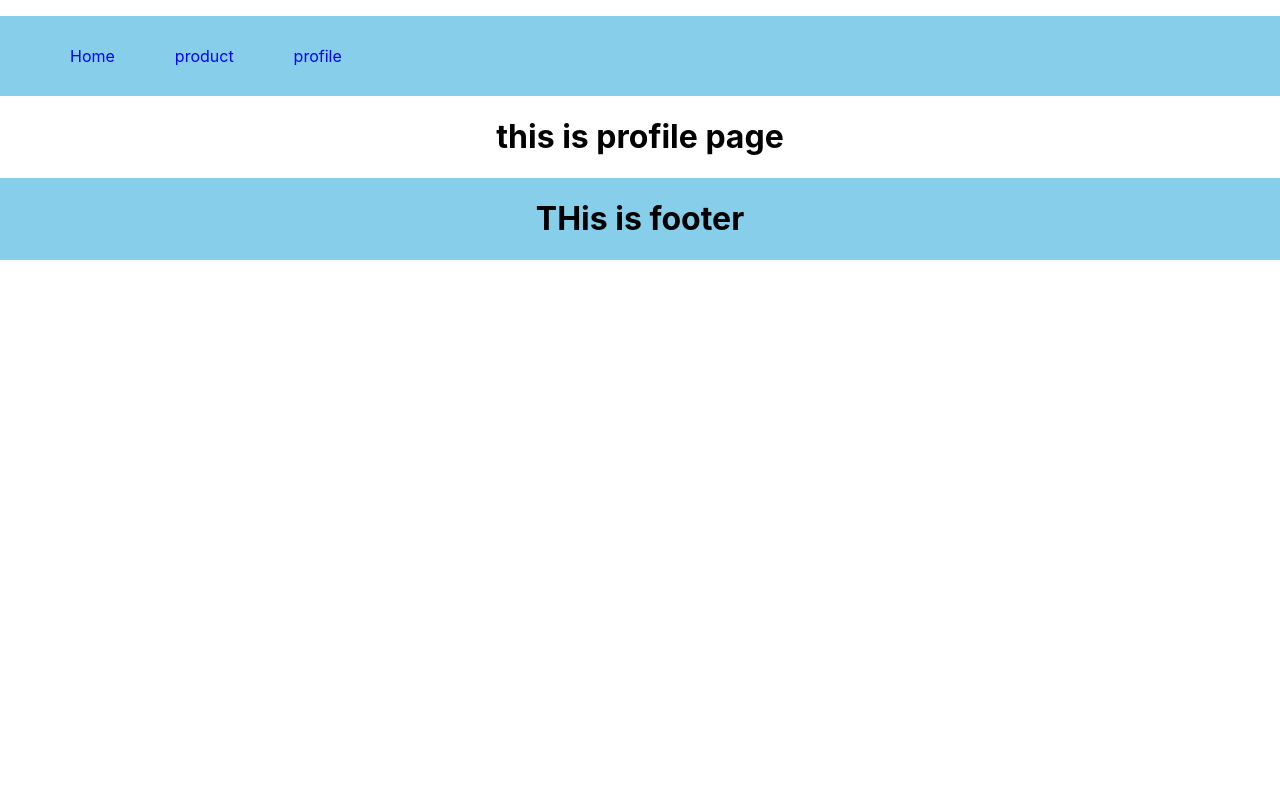
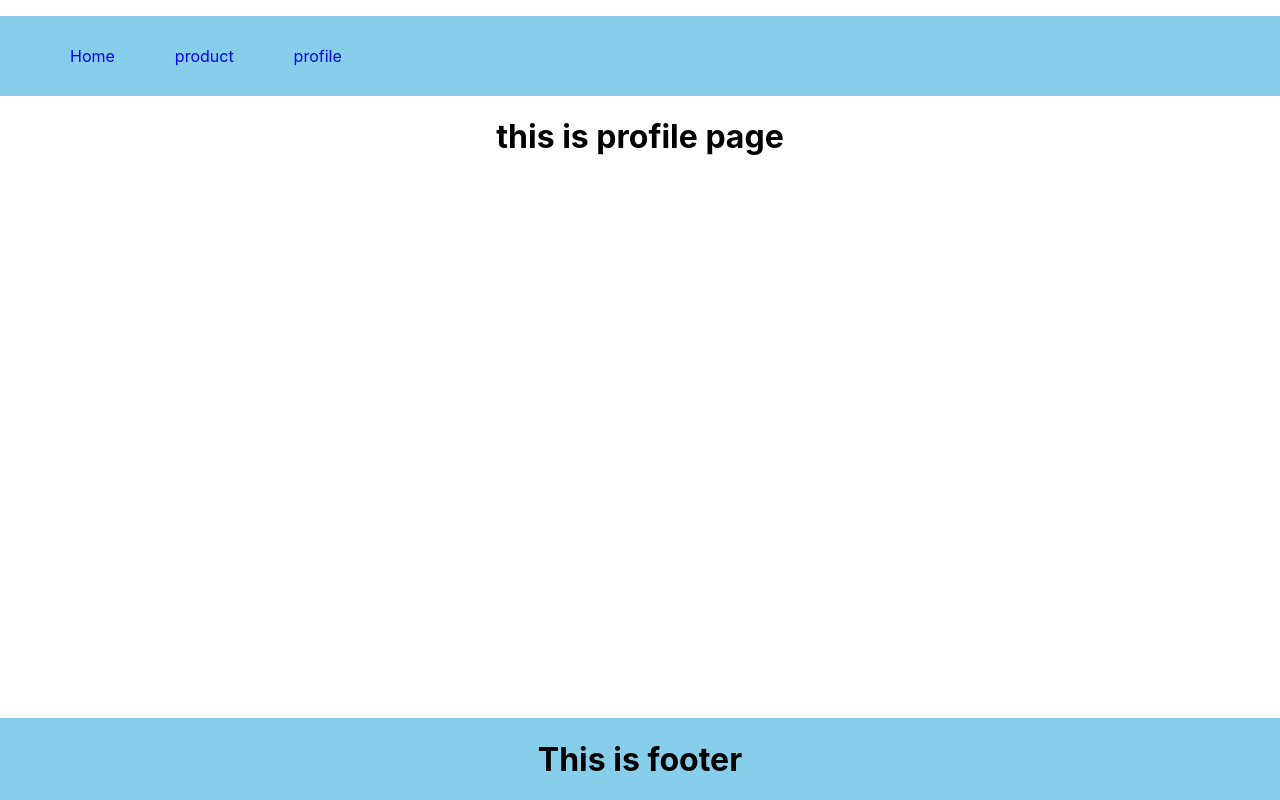
Before and after one commit to arunsaradgi/e-dashboard, a React (Create React App) app in the folder frontend/: page /profile in a window 1280 px wide. Built offline with nearby package versions, Linux system fonts and the light colour scheme.

Commit message:
header and footer

```diff
--- a/frontend/src/App.js
+++ b/frontend/src/App.js
@@ -1,19 +1,22 @@
 import logo from './logo.svg';
 import './App.css';
-import {Routes,Route} from 'react-router-dom';
+import { Routes, Route } from 'react-router-dom';
 import Home from './pages/Home';
 import Product from './pages/Product';
 import Profile from './pages/Profile';
+import Footer from './components/Footer/Footer';
+import Navbar from './components/Navbar/Navbar';
 
 function App() {
   return (
     <div className="App">
+      <Navbar />
       <Routes>
-        <Route path='/' element={<Home />}/>
-        <Route path='/product' element={<Product />}/>
-        <Route path='/profile' element={<Profile />}/>
-
+        <Route path='/' element={<Home />} />
+        <Route path='/product' element={<Product />} />
+        <Route path='/profile' element={<Profile />} />
       </Routes>
+      <Footer />
     </div>
   );
 }
--- a/frontend/src/components/Footer/Footer.css
+++ b/frontend/src/components/Footer/Footer.css
@@ -1,5 +1,7 @@
-.container {
+.footer {
     background: skyblue;
     position: absolute;
     width: 100%;
+    bottom: 0;
+    text-align: center;
 }
--- a/frontend/src/components/Footer/Footer.jsx
+++ b/frontend/src/components/Footer/Footer.jsx
@@ -3,8 +3,8 @@ import styles from "./Footer.css";
 
 const Footer = () => {
   return (
-    <div className="container">
-      <h1>THis is footer</h1>
+    <div className="footer">
+      <h1>This is footer</h1>
     </div>
   );
 };
--- a/frontend/src/pages/Home.jsx
+++ b/frontend/src/pages/Home.jsx
@@ -1,13 +1,9 @@
 import React from "react";
-import Navbar from "../components/Navbar/Navbar";
-import Footer from "../components/Footer/Footer";
 
 const Home = () => {
   return (
     <div>
-      <Navbar />
       <h1>this is home page</h1>
-      <Footer />
     </div>
   );
 };
--- a/frontend/src/pages/Product.jsx
+++ b/frontend/src/pages/Product.jsx
@@ -1,13 +1,9 @@
 import React from "react";
-import Navbar from "../components/Navbar/Navbar";
-import Footer from "../components/Footer/Footer";
 
 const Product = () => {
   return (
     <div>
-      <Navbar />
       <h1>this is product page</h1>
-      <Footer />
     </div>
   );
 };
--- a/frontend/src/pages/Profile.jsx
+++ b/frontend/src/pages/Profile.jsx
@@ -1,13 +1,9 @@
 import React from "react";
-import Navbar from "../components/Navbar/Navbar";
-import Footer from "../components/Footer/Footer";
 
 const Profile = () => {
   return (
     <div>
-      <Navbar />
       <h1>this is profile page</h1>
-      <Footer />
     </div>
   );
 };
```
